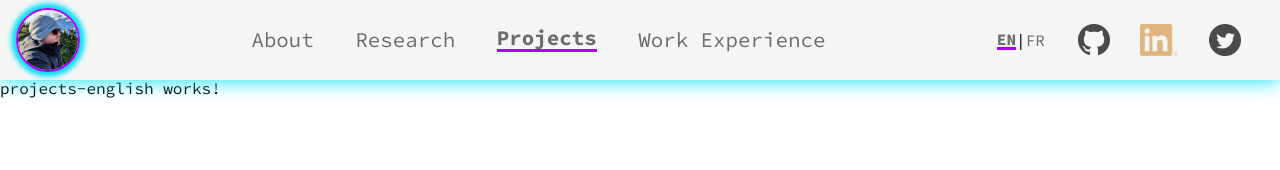
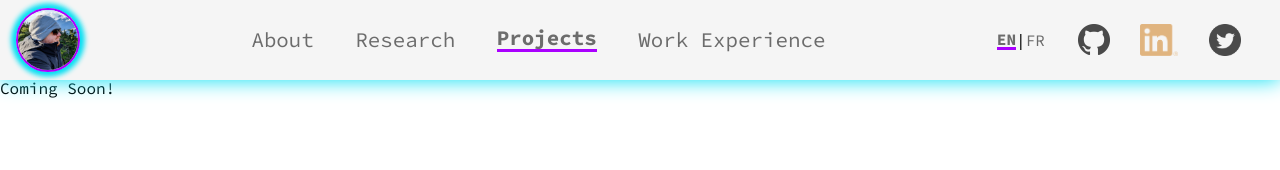
Before and after one commit to GabrielBoucher91/MyPortfolio, an Angular app: page /EN/projects in a window 1280 px wide. Shown: the top 170 px of the page. Built offline with nearby package versions, Linux system fonts and the light colour scheme.

Commit message:
Test Firebase Delpoy

```diff
--- a/package.json
+++ b/package.json
@@ -4,7 +4,7 @@
   "scripts": {
     "ng": "ng",
     "start": "ng serve",
-    "build": "ng build --aot",
+    "build": "ng build --configuration production --aot",
     "watch": "ng build --watch --configuration development",
     "test": "ng test"
   },
--- a/src/app/english/projects-english/projects-english.component.html
+++ b/src/app/english/projects-english/projects-english.component.html
@@ -1 +1 @@
-<p>projects-english works!</p>
+<p>Coming Soon!</p>
```
